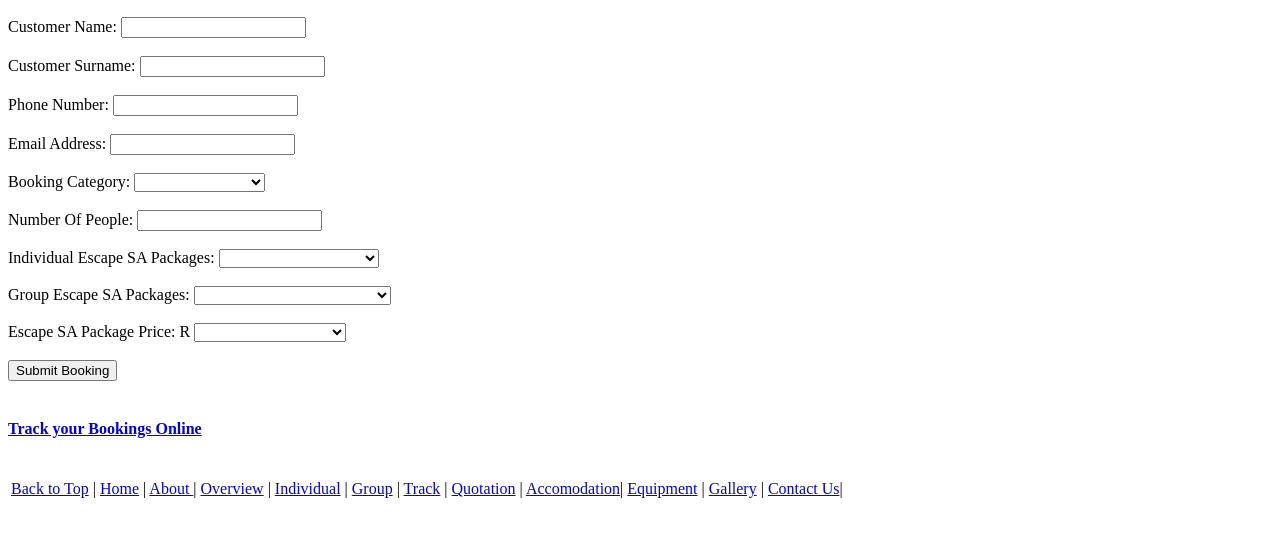
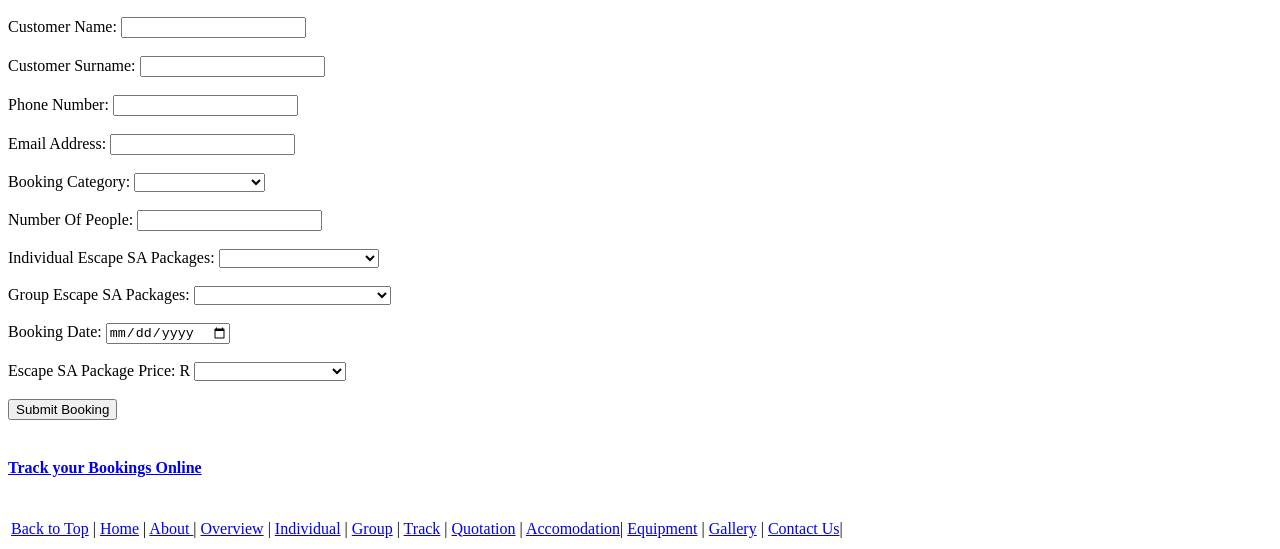
Before and after one commit to moganedilethabo3-lab/Adventure-Escape-SA-Website, a plain HTML site: page bookings.html in a window 1280 px wide. Shown: the part 536-1085 px from the top of the page. Before the commit the page ends 1045 px from the top, so only its background shows below. Drawn offline with Linux system fonts and the light colour scheme.

Commit message:
website date update

```diff
--- a/bookings.html
+++ b/bookings.html
@@ -98,6 +98,17 @@
         <br>
         <br>
 
+         <label for="date"> Booking Date: </label>
+              <input
+              type="date"
+             id="bookingDate"
+             name="bookingDate"
+             min="2026-10-20"
+              required
+            >
+              <br>
+              <br>
+
             <label for="price"> Escape SA Package Price: R </label>
 
           <select id="price" name="price" required>
```
